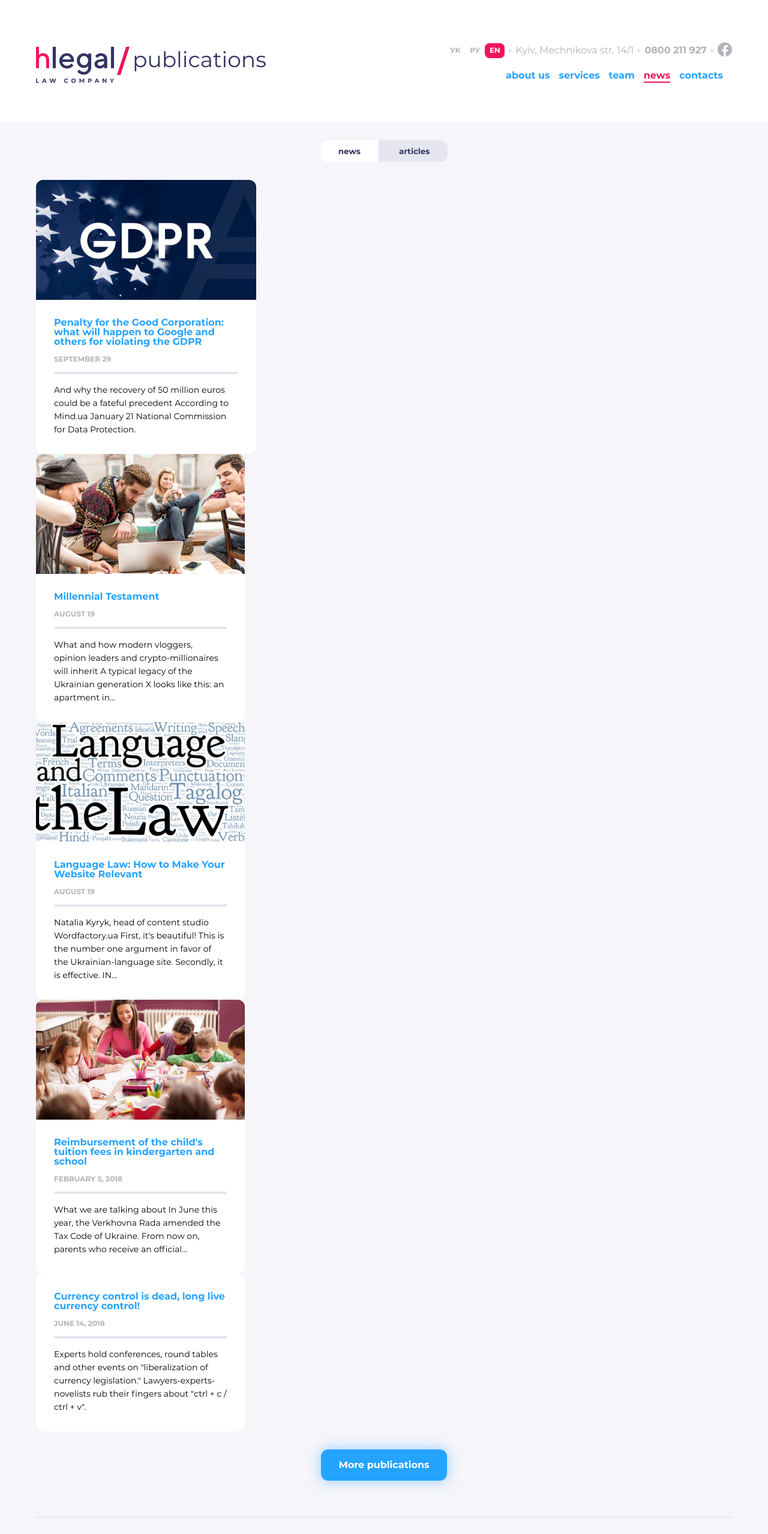
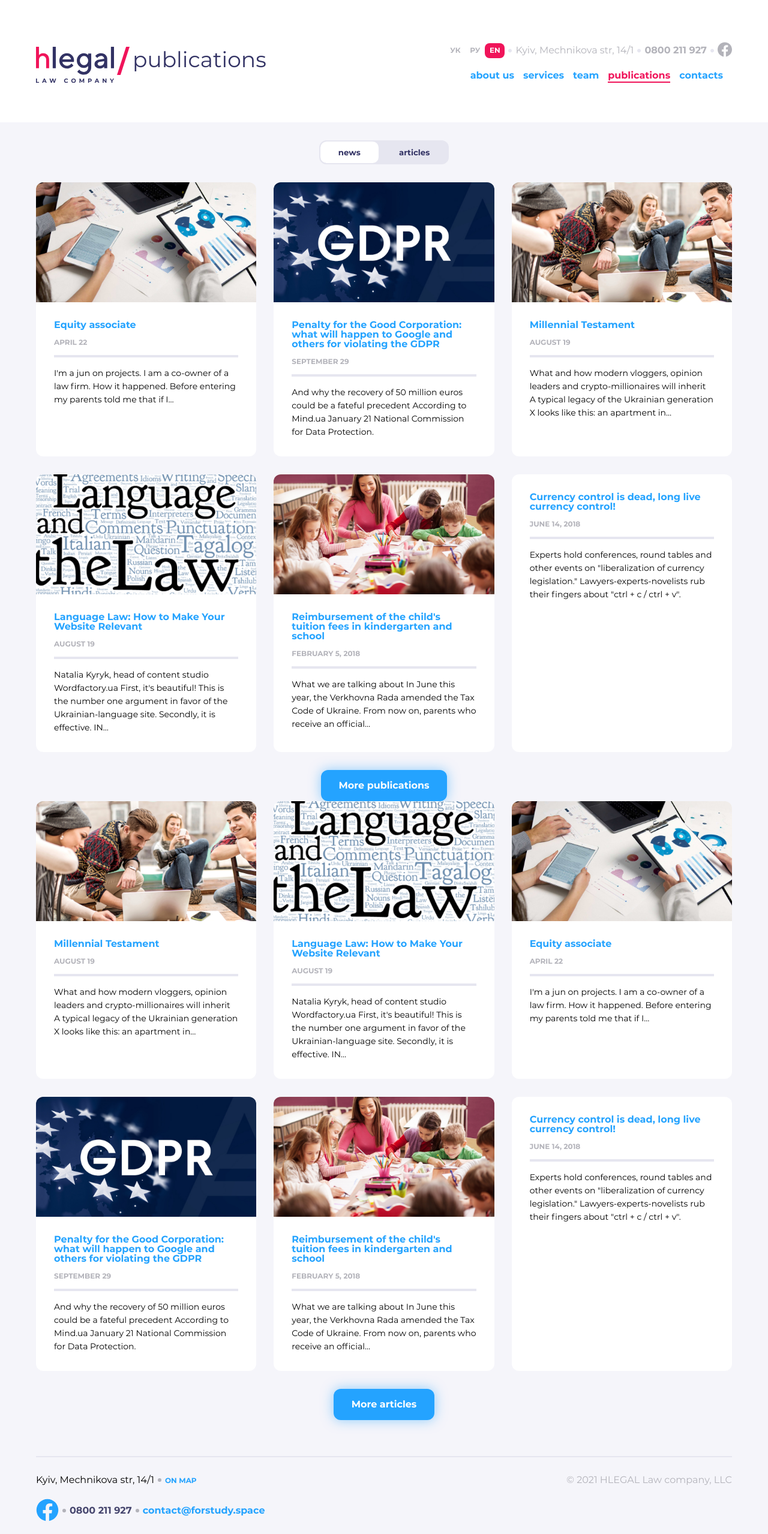
Before and after one commit to NataliSkidanenko/Final-FrontEndBasic, a plain HTML site: page pages/news.html in a window 1280 px wide. Shown: the top 2558 px of the page at 60% size. Drawn offline with nearby package versions, Linux system fonts and the light colour scheme.

Commit message:
Page news.html is ready. All keyframe animations moved to animation.scss

```diff
--- a/js/tabs.js
+++ b/js/tabs.js
@@ -24,7 +24,7 @@ function newsTabs(evt, tabsName) {
     var i, tabcontent, tablinks;
 
     // Get all elements with class="tabcontent" and hide them
-    tabcontent = document.getElementsByClassName("news__wrapper");
+    tabcontent = document.getElementsByClassName("news__section");
     for (i = 0; i < tabcontent.length; i++) {
         tabcontent[i].style.display = "none";
     }
--- a/pages/news.html
+++ b/pages/news.html
@@ -34,7 +34,7 @@
                 </li>
                 <li class="nav__item">
                     <a href="news.html" class="nav__link  nav__link--active">
-                        news
+                        publications
                     </a>
                 </li>
                 <li class="nav__item">
@@ -45,7 +45,6 @@
             </ul>
           </div>
     </div>
-
 
     <!----------- Header ----------->
     <header class="header header--static header--white">
@@ -133,7 +132,7 @@
                     </li>
                     <li class="nav__item">
                         <a href="news.html" class="nav__link  nav__link--active">
-                            news
+                            publications
                         </a>
                     </li>
                     <li class="nav__item">
@@ -151,115 +150,16 @@
     <main class="content content--nopadding">
 
         <!----------- News block ----------->
-        <div class=" news container container--bg">
+        <div class=" news news--feed container container--bg">
             <div class="tab">
                 <div class="tab__wrapper">
                     <button class="tab__links active" onclick="newsTabs(event, 'news')">news</button>
                     <button class="tab__links" onclick="newsTabs(event, 'articles')">articles</button>
                 </div>
             </div>
-            <div class="news__wrapper active" id="news">
 
-                <div class="news__block">
-                    <a href="#" class="news__link">
-                        <div class="thumb">
-                            <img class="thumb__img" src="../img/news/news-2.jpg" alt="Logo GDPR" />
-                        </div>
-                        <div class="news__info">
-                            <p class="news__title">
-                                Penalty for the Good Corporation: what will happen to Google and others for violating the GDPR
-                            </p>
-                            <p class="news__subtitle">
-                                September 29
-                            </p>
-                            <p class="news__text">
-                                And why the recovery of 50 million euros could be a fateful precedent According to Mind.ua January 21 National Commission for Data Protection.
-                            </p>
-                        </div>
-                    </a>
-                </div>
-
-                <div class="news__block news__block--full">
-                    <a href="#" class="news__link">
-                        <div class="thumb">
-                            <img class="thumb__img" src="../img/news/news-3.jpg" alt="Millennials looking at a laptop" />
-                        </div>
-                        <div class="news__info">
-                            <p class="news__title">
-                                Millennial Testament
-                            </p>
-                            <p class="news__subtitle">
-                                August 19
-                            </p>
-                            <p class="news__text">
-                                What and how modern vloggers, opinion leaders and crypto-millionaires will inherit A typical legacy of the Ukrainian generation X looks like this: an apartment in…
-                            </p>
-                        </div>
-                    </a>
-                </div>
-
-                <div class="news__block news__block--full">
-                    <a href="#" class="news__link">
-                        <div class="thumb">
-                            <img class="thumb__img" src="../img/news/news-4.jpg" alt="Language law" />
-                        </div>
-                        <div class="news__info">
-                            <p class="news__title">
-                                Language Law: How to Make Your Website Relevant
-                            </p>
-                            <p class="news__subtitle">
-                                August 19
-                            </p>
-                            <p class="news__text">
-                                Natalia Kyryk, head of content studio Wordfactory.ua First, it's beautiful! This is the number one argument in favor of the Ukrainian-language site. Secondly, it is effective. IN…
-                            </p>
-                        </div>
-                    </a>
-                </div>
-
-                <div class="news__block news__block--full">
-                    <a href="#" class="news__link">
-                        <div class="thumb">
-                            <img class="thumb__img" src="../img/news/news-5.jpg" alt="Teacher and children" />
-                        </div>
-                        <div class="news__info">
-                            <p class="news__title">
-                                Reimbursement of the child's tuition fees in kindergarten and school
-                            </p>
-                            <p class="news__subtitle">
-                                February 5, 2018
-                            </p>
-                            <p class="news__text">
-                                What we are talking about In June this year, the Verkhovna Rada amended the Tax Code of Ukraine. From now on, parents who receive an official…
-                            </p>
-                        </div>
-                    </a>
-                </div>
-
-                <div class="news__block news__block--full">
-                    <a href="#" class="news__link">
-                        <div class="news__info">
-                            <p class="news__title">
-                                Currency control is dead, long live currency control!
-                            </p>
-                            <p class="news__subtitle">
-                                June 14, 2018
-                            </p>
-                            <p class="news__text">
-                                Experts hold conferences, round tables and other events on "liberalization of currency legislation." Lawyers-experts-novelists rub their fingers about "ctrl + c / ctrl + v".
-                            </p>
-                        </div>
-                    </a>
-                </div>
-
-                <div class="btn-primary">
-                    <a href="#" class="btn-primary__link">
-                        More publications
-                    </a>
-                </div>
-            </div>
-
-            <div class="news__wrapper" id="articles">
+            <div class="news__section active" id="news">
+                <div class="news__wrapper">
                     <div class="news__block">
                         <a href="#" class="news__link">
                             <div class="thumb">
@@ -298,7 +198,7 @@
                         </a>
                     </div>
 
-                <div class="news__block news__block--full">
+                    <div class="news__block">
                         <a href="#" class="news__link">
                             <div class="thumb">
                                 <img class="thumb__img" src="../img/news/news-3.jpg" alt="Millennials looking at a laptop" />
@@ -317,7 +217,7 @@
                         </a>
                     </div>
 
-                <div class="news__block news__block--full">
+                    <div class="news__block">
                         <a href="#" class="news__link">
                             <div class="thumb">
                                 <img class="thumb__img" src="../img/news/news-4.jpg" alt="Language law" />
@@ -336,7 +236,7 @@
                         </a>
                     </div>
 
-                <div class="news__block news__block--full">
+                    <div class="news__block">
                         <a href="#" class="news__link">
                             <div class="thumb">
                                 <img class="thumb__img" src="../img/news/news-5.jpg" alt="Teacher and children" />
@@ -355,7 +255,7 @@
                         </a>
                     </div>
 
-                <div class="news__block news__block--full">
+                    <div class="news__block">
                         <a href="#" class="news__link">
                             <div class="news__info">
                                 <p class="news__title">
@@ -370,10 +270,130 @@
                             </div>
                         </a>
                     </div>
-
+                </div>
                 <div class="btn-primary">
                     <a href="#" class="btn-primary__link">
                         More publications
+                    </a>
+                </div>
+            </div>
+
+            <div class="news__section" id="articles">
+                <div class="news__wrapper">
+                    <div class="news__block">
+                        <a href="#" class="news__link">
+                            <div class="thumb">
+                                <img class="thumb__img" src="../img/news/news-3.jpg" alt="Millennials looking at a laptop" />
+                            </div>
+                            <div class="news__info">
+                                <p class="news__title">
+                                    Millennial Testament
+                                </p>
+                                <p class="news__subtitle">
+                                    August 19
+                                </p>
+                                <p class="news__text">
+                                    What and how modern vloggers, opinion leaders and crypto-millionaires will inherit A typical legacy of the Ukrainian generation X looks like this: an apartment in…
+                                </p>
+                            </div>
+                        </a>
+                    </div>
+
+                    <div class="news__block">
+                        <a href="#" class="news__link">
+                            <div class="thumb">
+                                <img class="thumb__img" src="../img/news/news-4.jpg" alt="Language law" />
+                            </div>
+                            <div class="news__info">
+                                <p class="news__title">
+                                    Language Law: How to Make Your Website Relevant
+                                </p>
+                                <p class="news__subtitle">
+                                    August 19
+                                </p>
+                                <p class="news__text">
+                                    Natalia Kyryk, head of content studio Wordfactory.ua First, it's beautiful! This is the number one argument in favor of the Ukrainian-language site. Secondly, it is effective. IN…
+                                </p>
+                            </div>
+                        </a>
+                    </div>
+
+                    <div class="news__block">
+                        <a href="#" class="news__link">
+                            <div class="thumb">
+                                <img class="thumb__img" src="../img/news/news-1.jpg" alt="Office workers doing analytics" />
+                            </div>
+                            <div class="news__info">
+                                <p class="news__title">
+                                    Equity associate
+                                </p>
+                                <p class="news__subtitle">
+                                    April 22
+                                </p>
+                                <p class="news__text">
+                                    I'm a jun on projects. I am a co-owner of a law firm. How it happened. Before entering my parents told me that if I…
+                                </p>
+                            </div>
+                        </a>
+                    </div>
+
+                    <div class="news__block">
+                        <a href="#" class="news__link">
+                            <div class="thumb">
+                                <img class="thumb__img" src="../img/news/news-2.jpg" alt="Logo GDPR" />
+                            </div>
+                            <div class="news__info">
+                                <p class="news__title">
+                                    Penalty for the Good Corporation: what will happen to Google and others for violating the GDPR
+                                </p>
+                                <p class="news__subtitle">
+                                    September 29
+                                </p>
+                                <p class="news__text">
+                                    And why the recovery of 50 million euros could be a fateful precedent According to Mind.ua January 21 National Commission for Data Protection.
+                                </p>
+                            </div>
+                        </a>
+                    </div>
+
+                    <div class="news__block">
+                        <a href="#" class="news__link">
+                            <div class="thumb">
+                                <img class="thumb__img" src="../img/news/news-5.jpg" alt="Teacher and children" />
+                            </div>
+                            <div class="news__info">
+                                <p class="news__title">
+                                    Reimbursement of the child's tuition fees in kindergarten and school
+                                </p>
+                                <p class="news__subtitle">
+                                    February 5, 2018
+                                </p>
+                                <p class="news__text">
+                                    What we are talking about In June this year, the Verkhovna Rada amended the Tax Code of Ukraine. From now on, parents who receive an official…
+                                </p>
+                            </div>
+                        </a>
+                    </div>
+
+                    <div class="news__block">
+                        <a href="#" class="news__link">
+                            <div class="news__info">
+                                <p class="news__title">
+                                    Currency control is dead, long live currency control!
+                                </p>
+                                <p class="news__subtitle">
+                                    June 14, 2018
+                                </p>
+                                <p class="news__text">
+                                    Experts hold conferences, round tables and other events on "liberalization of currency legislation." Lawyers-experts-novelists rub their fingers about "ctrl + c / ctrl + v".
+                                </p>
+                            </div>
+                        </a>
+                    </div>
+                </div>
+                <div class="btn-primary">
+                    <a href="#" class="btn-primary__link">
+                        More articles
                     </a>
                 </div>
             </div>
--- /dev/null
+++ b/scss/animation.scss
@@ -0,0 +1,22 @@
+@keyframes modal {
+    from {
+        opacity:0;
+        bottom: -150%;
+    }
+    to {
+        opacity:1;
+        bottom: 0;
+    }
+}
+
+@keyframes splash {
+    0% {
+        background-size: auto 200vh
+    }
+    50% {
+        background-size: auto 100vh
+    }
+    100% {
+        background-size: auto 200vh
+    }
+}
--- a/scss/common.scss
+++ b/scss/common.scss
@@ -29,7 +29,6 @@ body {
 
     &__link {
         display: inline-block;
-        margin: $size 0;
         padding: $size/2 + $size/10 $size;
         font-weight: bold;
         color: $color-light;
@@ -38,8 +37,10 @@ body {
         border-radius: $radius;
         transition: all .4s;
 
+
         &:hover {
             background-color: $active-hover;
+            transform: scale(0.97);
         }
 
         &:active {
@@ -75,8 +76,8 @@ body {
         background-color: $color-light;
         border-radius: $radius $radius 0 0;
         transform: translate(-50%, 0);
-        animation-name: modal;
-        animation-duration: 0.5s
+        animation: modal .5s;
+
     }
 
     .nav {
@@ -337,16 +338,6 @@ body {
     }
 }
 
-@keyframes modal {
-    from {
-        opacity:0;
-        bottom: -150%;
-    }
-    to {
-        opacity:1;
-        bottom: 0;
-    }
-}
 
 @media screen and (min-width:768px) {
 
--- a/scss/homepage.scss
+++ b/scss/homepage.scss
@@ -335,17 +335,6 @@
 }
 
 
-@keyframes splash {
-    0% {
-        background-size: auto 200vh
-    }
-    50% {
-        background-size: auto 100vh
-    }
-    100% {
-        background-size: auto 200vh
-    }
-}
 
 @media screen and (min-width:768px) {
 
@@ -634,6 +623,14 @@
         &__block {
             width: (100-5)/3 *1%;
 
+            &:hover {
+
+                .news__title {
+                    transition: all .4s;
+                    color: $accent;
+                }
+            }
+
             &--full {
             width: (100 - 10)/3 *1%;
             margin-top: 0!important;
@@ -665,6 +662,41 @@
             width: 73%;
         }
     }
+
+    .clients {
+
+        &__item {
+
+            &--hillel,
+            &--wannab,
+            &--tapgerine,
+            &--3dlook,
+            &--orangegear,
+            &--addtellige,
+            &--infratek {
+                background-size: 57%;
+            }
+
+            &--clickky,
+            &--infratek {
+                background-size: 46%;
+            }
+
+            &--ecoleasing {
+                background-size: 38%;
+            }
+
+            &--citypark,
+            &--artprint {
+                background-size: 52%;
+            }
+
+            &--ultimate {
+                background-size: 42%;
+            }
+        }
+    }
+
 
     .news {
         &__block {
--- a/scss/news.scss
+++ b/scss/news.scss
@@ -1,10 +1,17 @@
 .news {
+
+    &--feed {
+        padding-bottom: $size*2;
+
         .tab {
             @include flex(row, center, center);
             margin-bottom: $size;
+
+
             &__wrapper {
                 display: inline-block;
                 background-color: $color-separator;
+                border: 2px solid $color-separator;
                 border-radius: $radius;
                 overflow: hidden;
             }
@@ -14,17 +21,38 @@
                 font-weight: bold;
                 color: $main-regular;
                 background: none;
+                border-radius: 10px;
+                transition: all .4s;
+
+                &:hover {
+                    background-color: $color-bg;
+                }
 
                 &.active {
                     background-color: $color-light;
                 }
             }
         }
-    &__wrapper {
-        display: none;
+    }
+}
 
-        &.active {
-            display: block;
+
+@media screen and (min-width:768px) {
+    .news {
+
+        &--feed{
+
+            .news__wrapper {
+                @include flex(row, space-between, stretch);
+            }
+
+            .news__block {
+                margin-bottom: $size;
             }
         }
     }
+}
+
+@media screen and (min-width:1024px) {
+
+}
--- a/scss/style.scss
+++ b/scss/style.scss
@@ -1,5 +1,6 @@
 @import 'tools'; ///// Variables, mixins, extensions
 @import 'reset'; ///// Reset styles
+@import 'animation'; ///// General and common styles for all pages
 @import 'common'; ///// General and common styles for all pages
 @import 'homepage'; ///// Styles for Homepage and Services
 @import 'about'; ///// Styles for page  About Us
```
Also changed, not shown: index.html (+2 -2 lines), pages/about-us.html (+2 -2 lines), pages/services.html (+2 -2 lines), css/style.css. Lines whose indentation alone changed are shown as unchanged.
